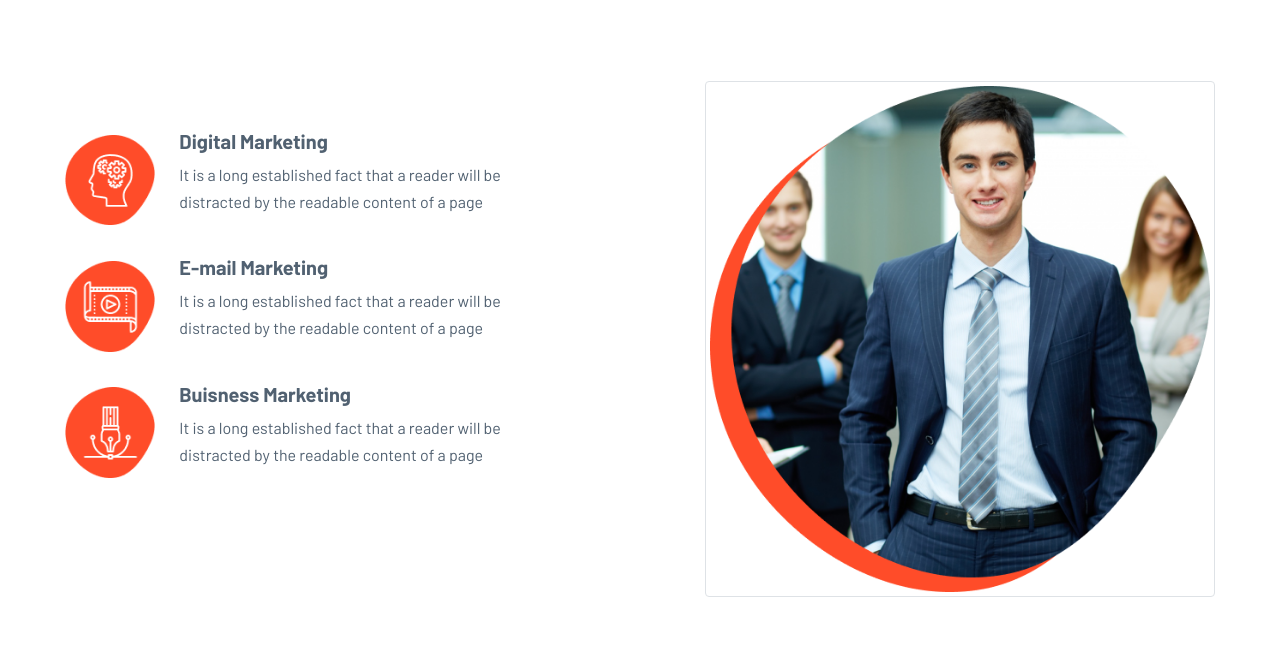
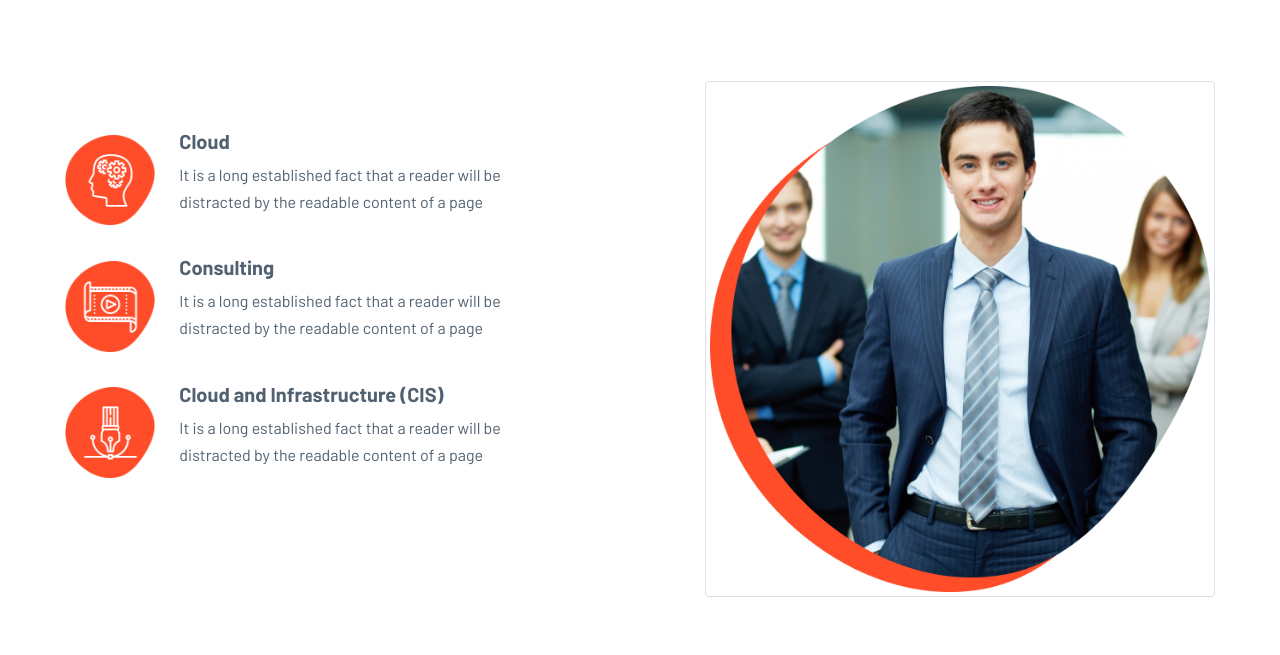
Before and after one commit to sumashu/Bootstrap_5_LTI, a plain HTML site: page index.html in a window 1280 px wide. Shown: the part 920-1575 px from the top of the page. Drawn offline with nearby package versions, Linux system fonts and the light colour scheme.

Commit message:
content chjanges

```diff
--- a/index.html
+++ b/index.html
@@ -22,7 +22,7 @@
         <div class="row justify-content-between">
           <div class="col-auto">
             <p>
-              <i class="bx bxs-envelope"></i> services@lntinfotch.com &nbsp;
+              <i class="bx bxs-envelope"></i> company@lntinfotch.com &nbsp;
               &nbsp; <i class="bx bxs-phone-call"></i> (022) 234-0114
             </p>
             <!-- <p> </p> -->
@@ -61,7 +61,7 @@
               <a class="nav-link" href="#home">Home</a>
             </li>
             <li class="nav-item">
-              <a class="nav-link" href="#about">About</a>
+              <a class="nav-link" href="#about">About Us</a>
             </li>
             <li class="nav-item">
               <a class="nav-link" href="#services">Services</a>
@@ -129,7 +129,7 @@
                 <div class="info-box">
                   <img src="img/icon6.png" alt="" />
                   <div class="ms-4">
-                    <h5>Digital Marketing</h5>
+                    <h5>Cloud</h5>
                     <p>
                       It is a long established fact that a reader will be
                       distracted by the readable content of a page
@@ -141,7 +141,7 @@
                 <div class="info-box">
                   <img src="img/icon4.png" alt="" />
                   <div class="ms-4">
-                    <h5>E-mail Marketing</h5>
+                    <h5>Consulting</h5>
                     <p>
                       It is a long established fact that a reader will be
                       distracted by the readable content of a page
@@ -153,7 +153,7 @@
                 <div class="info-box">
                   <img src="img/icon5.png" alt="" />
                   <div class="ms-4">
-                    <h5>Buisness Marketing</h5>
+                    <h5>Cloud and Infrastructure (CIS)</h5>
                     <p>
                       It is a long established fact that a reader will be
                       distracted by the readable content of a page
```
